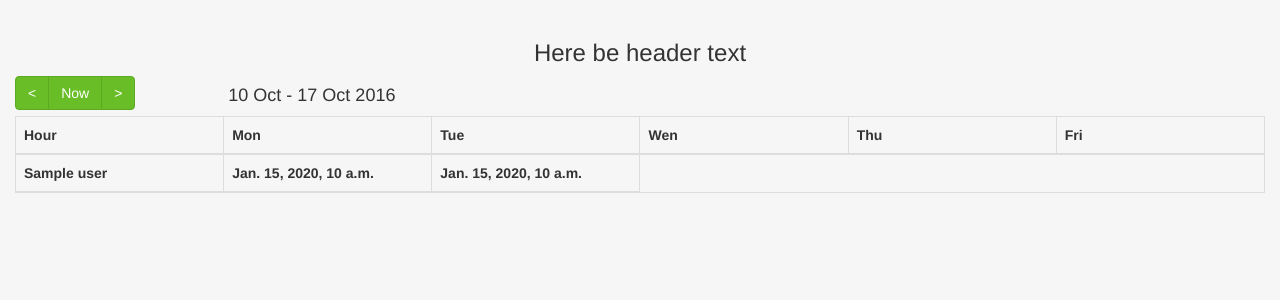
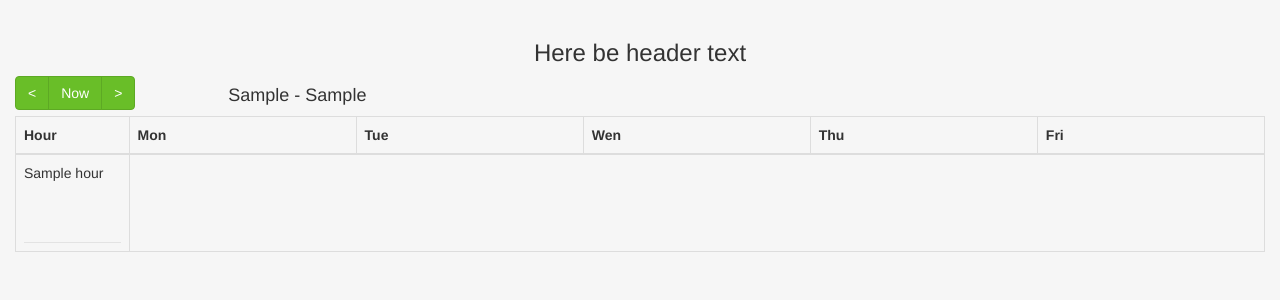
Before and after one commit to TTProjectUser/TTProject, a Django app: template scratch/timetracker/templates/timetracker/base.html in a window 1280 px wide. Shown: the top 300 px of the page. Run offline with Django 3.2, Linux system fonts and the light colour scheme; the template is opened without the code that fills it: most values are stand-ins (such as "Sample title", 1, 10 or a date in 2020); lists and menus that the app fills with data are empty; some libraries are stand-ins or nearby versions.

Commit message:
dynamic hours & current week days generation

```diff
--- a/scratch/timetracker/templates/timetracker/base.html
+++ b/scratch/timetracker/templates/timetracker/base.html
@@ -34,7 +34,7 @@
                 </div>
             </div>
             <div class="col-sm-2">
-                <h4>10 Oct - 17 Oct 2016</h4>
+                <h4>{{ first_day }} - {{ last_day }}</h4>
             </div>
         </div>
         <div class="row">
@@ -49,13 +49,15 @@
                             <th class="col-sm-2">Thu</th>
                             <th class="col-sm-2">Fri</th>
                         </thead>
-                        {% for activity in activites %}
-                            <thead>
-                                <th class="col-sm-2">{{activity.user}}</th>
-                                <th class="col-sm-2">{{activity.started}}</th>
-                                <th class="col-sm-2">{{activity.ended}}</th>
-                            </thead>
-                        {% endfor %}
+                        <tbody>
+                            <tr>
+                                <td class="col-sm-1">
+                                    {% for hour in hours %}
+                                        <div class="puste" style="height: 80px; border-bottom: 1px solid #e3e3e3">{{ hour }}</div>
+                                    {% endfor %}
+                                </td>
+                            </tr>
+                        </tbody>
                     </table>
                 </div>
             </div>
```
Also changed, not shown: scratch/timetracker/views.py (+18 -1 lines).
